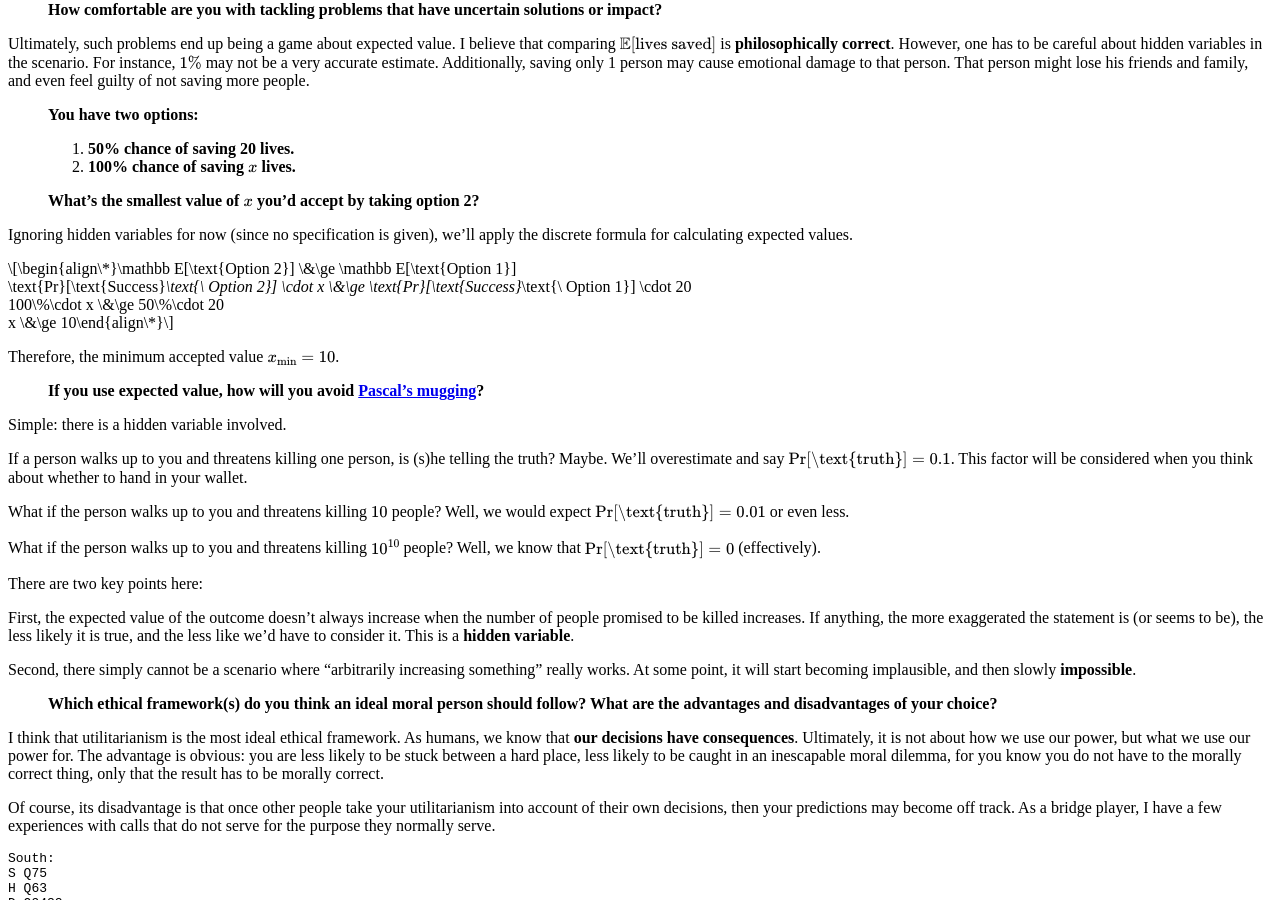
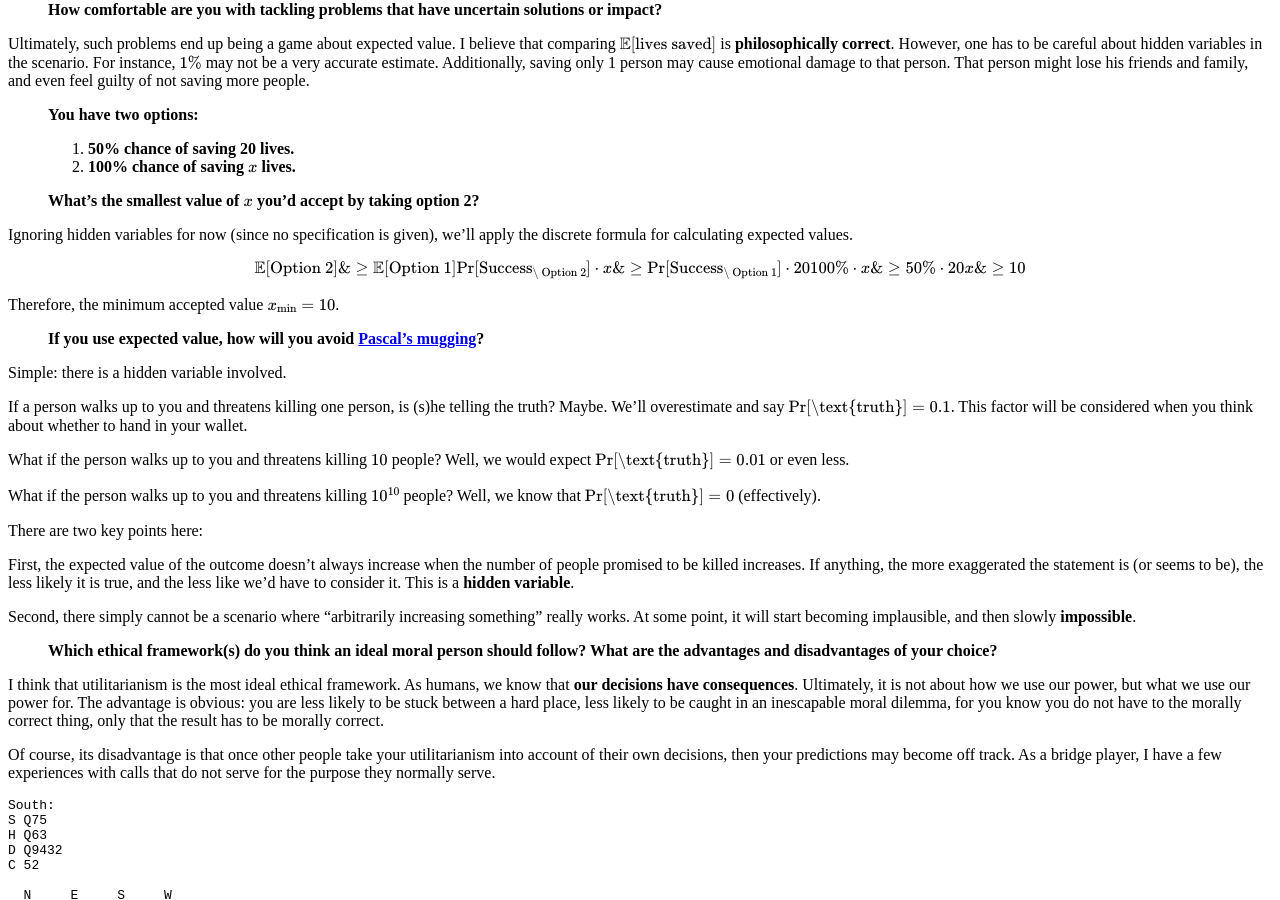
Before and after one commit to TvoozMagnificent/NonTrivial, a Jekyll site: the page built from What do you mean by "impact"?.md, in a window 1280 px wide and 900 px high, scrolled down 1521 px. Built offline with Jekyll 4.4.1, drawn with Linux system fonts in a browser that asks for light colours.

Commit message:
Update What do you mean by "impact"?.md

```diff
--- a/What do you mean by "impact"?.md
+++ b/What do you mean by "impact"?.md
@@ -80,11 +80,11 @@ Ultimately, such problems end up being a game about expected value. I believe th
 
 Ignoring hidden variables for now (since no specification is given), we'll apply the discrete formula for calculating expected values.
 
-\\[\\begin{align\\\*}\\mathbb E[\\text{Option 2}] \&\\ge \\mathbb E[\\text{Option 1}]\\
-\\text{Pr}[\\text{Success}_\\text{\\ Option 2}] \\cdot x \&\\ge
-\\text{Pr}[\\text{Success}_\\text{\\ Option 1}] \\cdot 20\\
-100\\\%\\cdot x \&\\ge 50\\\%\\cdot 20\\
-x \&\\ge 10\\end{align\\\*}\\]
+\\\[\\begin{align\*}\\mathbb E\[\\text{Option 2}\] \&\\ge \\mathbb E\[\\text{Option 1}\]\\
+\\text{Pr}\[\\text{Success}\_\\text{\\ Option 2}\] \\cdot x \&\\ge
+\\text{Pr}\[\\text{Success}\_\\text{\\ Option 1}\] \\cdot 20\\
+100\%\\cdot x \&\\ge 50\%\\cdot 20\\
+x \&\\ge 10\\end{align\*}\\\]
 
 Therefore, the minimum accepted value \\(x_\\text{min}=10\\).
 
```
